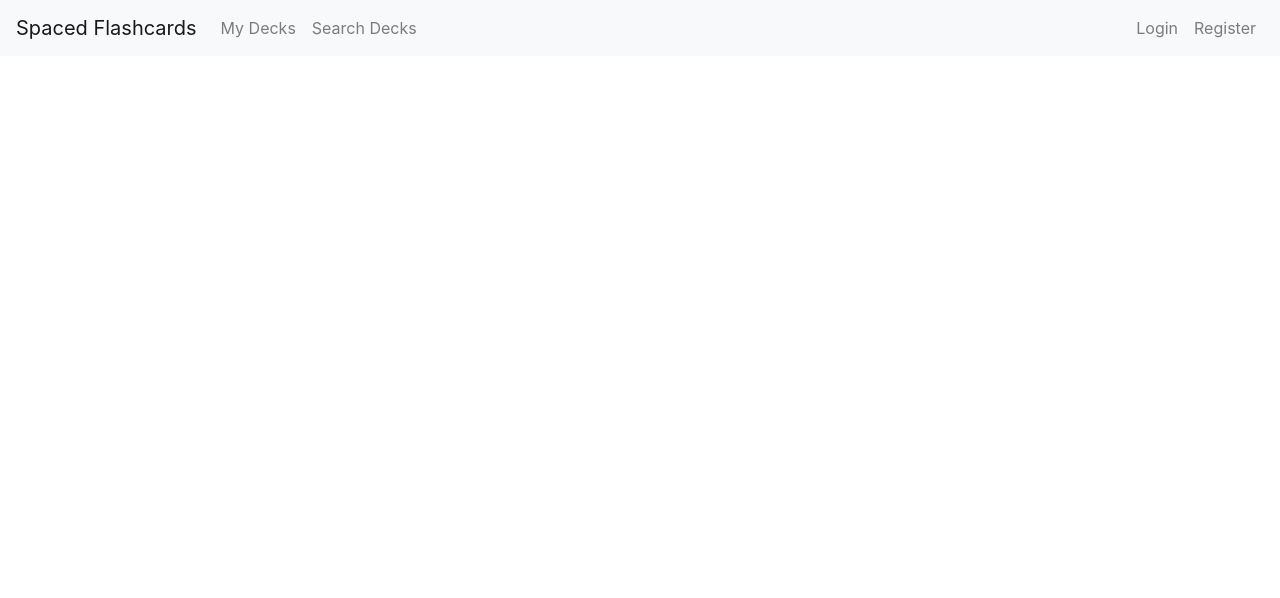
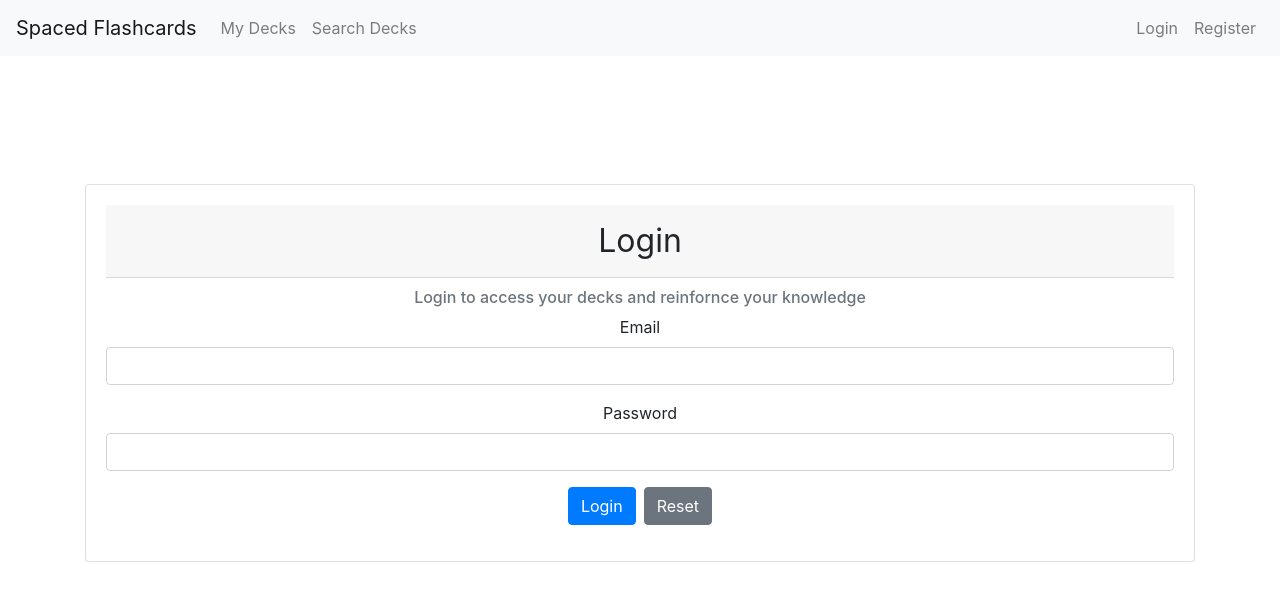
Before and after one commit to ckuchman/spaced-flashcard-site, a React (Create React App) app in the folder client/: page /login in a window 1280 px wide. Shown: the top 598 px of the page. Built offline with nearby package versions, Linux system fonts and the light colour scheme.

Commit message:
fix dependencies, add login page

```diff
--- a/client/src/App.js
+++ b/client/src/App.js
@@ -7,6 +7,7 @@ import { BrowserRouter as Router, Route, Switch } from "react-router-dom";
 import Register from "./components/register";
 import { ToastContainer } from "react-toastify";
 import "react-toastify/dist/ReactToastify.css";
+import Login from "./components/login";
 
 function App() {
   return (
@@ -31,6 +32,7 @@ function App() {
           <Switch>
             <Route exact path="/" component={LandingPage} />
             <Route exact path="/register" component={Register} />
+            <Route exact path="/login" component={Login} />
           </Switch>
         </Container>
       </Router>
--- /dev/null
+++ b/client/src/components/login.js
@@ -0,0 +1,94 @@
+import React from "react";
+import { Card } from "react-bootstrap";
+import { toast } from "react-toastify";
+import { Formik, Field, Form, ErrorMessage } from "formik";
+import * as Yup from "yup";
+
+export default function Login() {
+  const requiredMsg = "This field is required!!";
+  const initialValues = {
+    email: "",
+    password: "",
+  };
+
+  function handleSubmit(fields) {
+    console.log(fields);
+    alert(`submit registration data to backend: ${JSON.stringify(fields)}`);
+    const { firstName, lastName, email, password } = fields;
+    return;
+  }
+
+  return (
+    <>
+      <Card className="text-center">
+        <Card.Body>
+          <Card.Header style={{ fontSize: "32px" }}>Login</Card.Header>
+          <Card.Subtitle
+            className="mb-2 text-muted"
+            style={{ marginTop: "10px" }}
+          >
+            Login to access your decks and reinfornce your knowledge
+          </Card.Subtitle>
+          <Formik
+            initialValues={initialValues}
+            validationSchema={Yup.object().shape({
+              email: Yup.string()
+                .email("Email is invalid!!")
+                .required(requiredMsg),
+              password: Yup.string()
+                .min(6, "Password must be at least 6 characters!!")
+                .required(requiredMsg),
+            })}
+            onSubmit={(fields) => {
+              handleSubmit(fields);
+            }}
+            render={({ errors, touched }) => (
+              <Form>
+                <div className="form-group">
+                  <label htmlFor="email">Email</label>
+                  <Field
+                    name="email"
+                    type="text"
+                    className={
+                      "form-control" +
+                      (errors.email && touched.email ? " is-invalid" : "")
+                    }
+                  />
+                  <ErrorMessage
+                    name="email"
+                    component="div"
+                    className="invalid-feedback"
+                  />
+                </div>
+                <div className="form-group">
+                  <label htmlFor="password">Password</label>
+                  <Field
+                    name="password"
+                    type="password"
+                    className={
+                      "form-control" +
+                      (errors.password && touched.password ? " is-invalid" : "")
+                    }
+                  />
+                  <ErrorMessage
+                    name="password"
+                    component="div"
+                    className="invalid-feedback"
+                  />
+                </div>
+                <div className="form-group">
+                  <button type="submit" className="btn btn-primary mr-2">
+                    Login
+                  </button>
+                  <button type="reset" className="btn btn-secondary">
+                    Reset
+                  </button>
+                </div>
+              </Form>
+            )}
+          />
+        </Card.Body>
+      </Card>
+    </>
+  );
+}
```
Also changed, not shown: client/package.json (+4 -3 lines), 2 other files (tests, documents, lock files or other folders).
